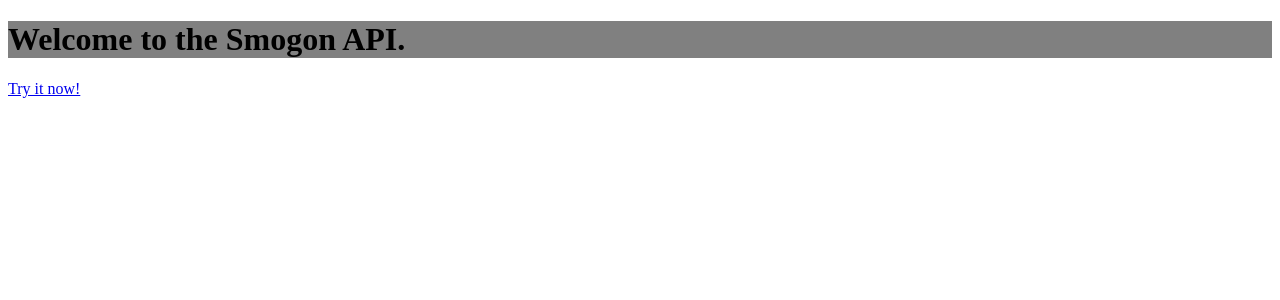
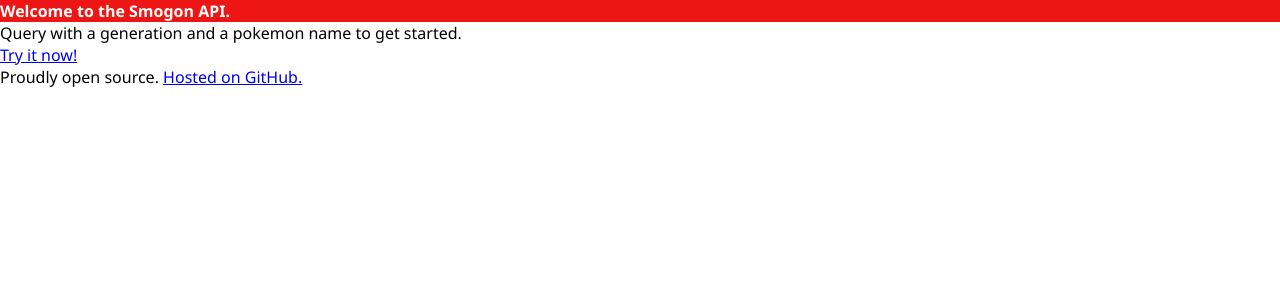
Before and after one commit to cjbohlman/smogon_scraper, a Flask app: page / in a window 1280 px wide. Shown: the top 300 px of the page. Run offline with Flask 2, Linux system fonts and the light colour scheme.

Commit message:
Embellishing website

```diff
--- a/static/style.css
+++ b/static/style.css
@@ -1,3 +1,15 @@
-h1 {
-    background-color: grey;
+* {
+    font-family: 'Segoe UI', Tahoma, Geneva, Verdana, sans-serif ;
+    margin: 0;
+    padding: 0;
+    border: 0;
+    outline: 0;
+    font-size: 100%;
+    vertical-align: baseline;
+    background: transparent;
 }
+
+.site-header {
+    background-color: #ee1515;
+    color: white;
+}
--- a/templates/index.html
+++ b/templates/index.html
@@ -7,8 +7,26 @@
     <title>Smogon API</title>
     <link rel="stylesheet" href="static/style.css">
   </head>
+
   <body>
-    <h1>Welcome to the Smogon API.</h1>
-    <a href="https://chris-smogon.herokuapp.com/pkmn/sm/vaporeon">Try it now!</a>
+    <header>
+      <div class="site-header">
+        <h1>Welcome to the Smogon API.</h1>
+      </div>
+    </header>
+    <div class="root">
+      <div class="api-explorer">
+        <p>Query with a generation and a pokemon name to get started.</p>
+        <div class="input">
+          <a href="https://chris-smogon.herokuapp.com/pkmn/sm/vaporeon">Try it now!</a>
+        </div>
+        <div class="results">
+
+        </div>
+      </div>
+    </div>
+    <footer>
+      <p>Proudly open source. <a href="https://github.com/cjbohlman/smogon_scraper">Hosted on GitHub.</a></p>
+    </footer>
   </body>
 </html>
```
